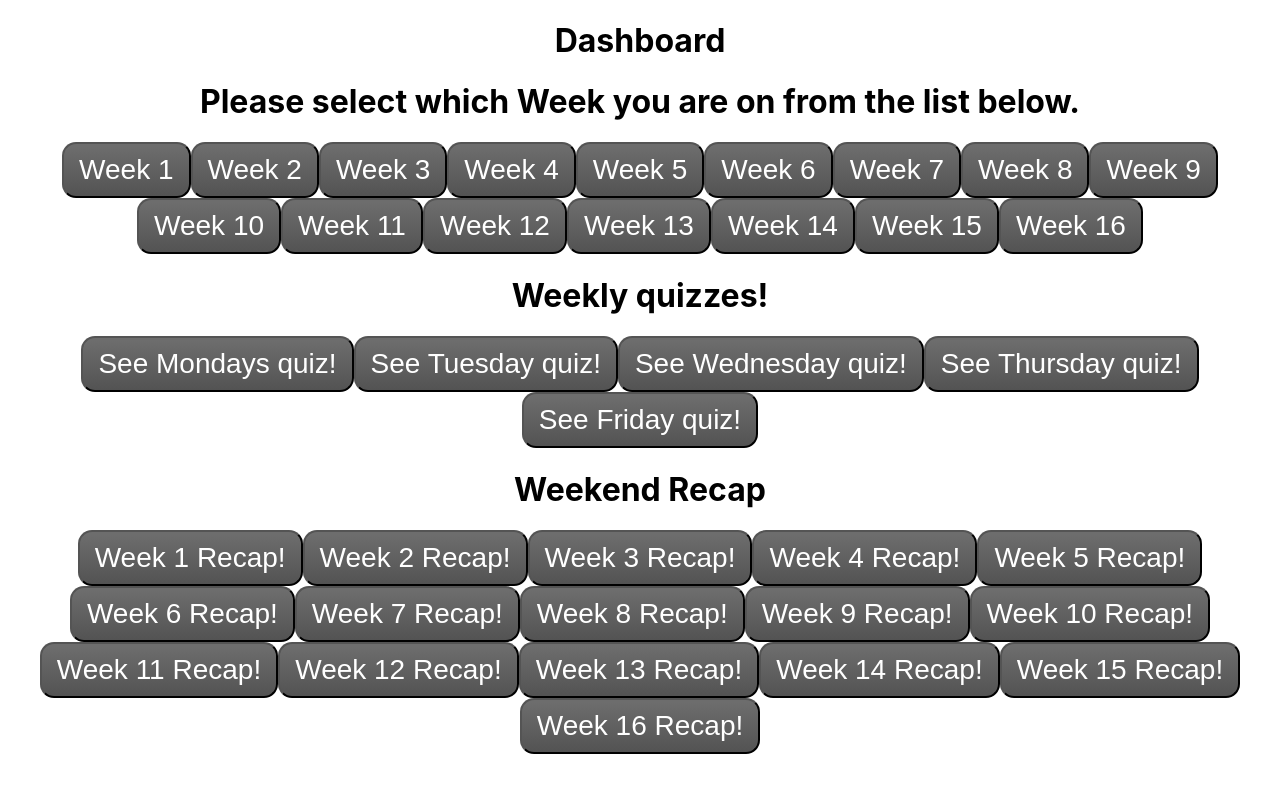
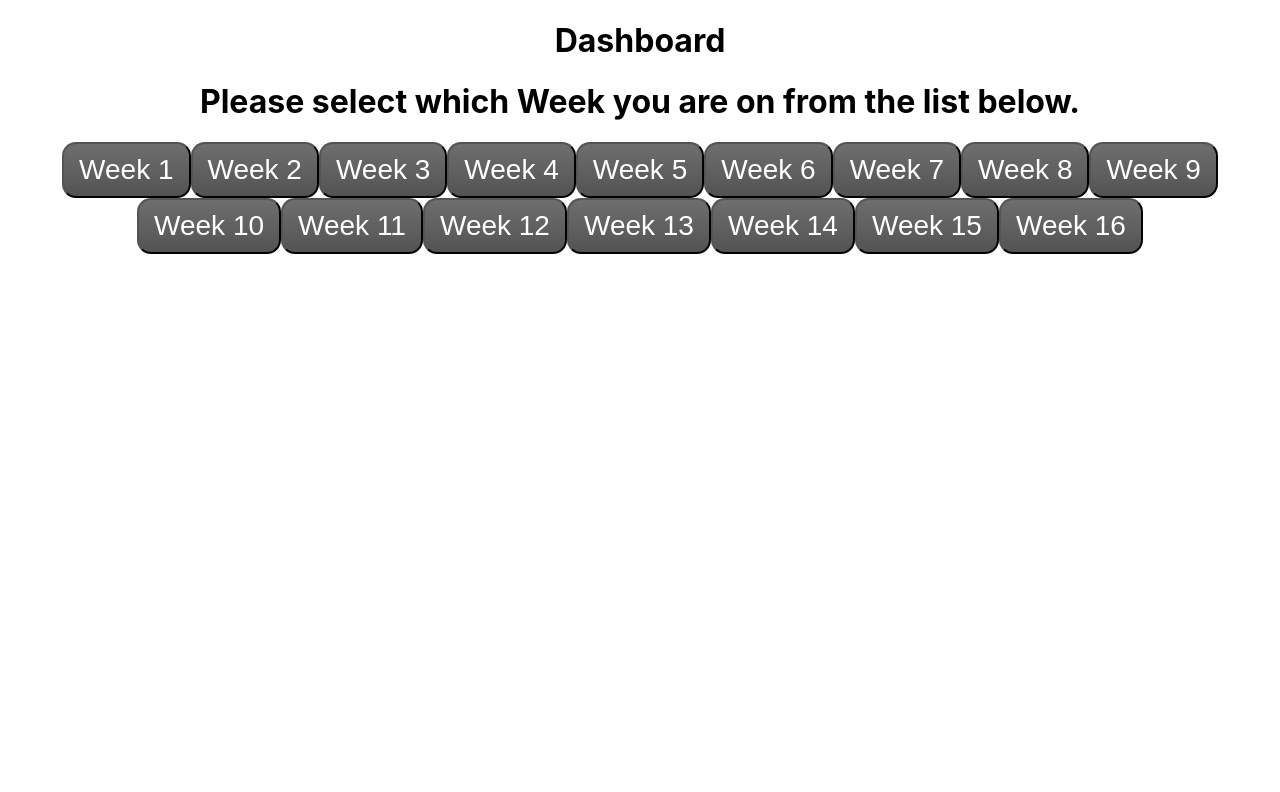
Before and after one commit to SchoolOfCode/w9_frontend-project-magic-room-32, a React (Create React App) app in the folder front/: page / in a window 1280 px wide. Shown: the top 792 px of the page. Built offline with nearby package versions, Linux system fonts and the light colour scheme.

Commit message:
button functions work in progress

```diff
--- a/front/src/components/Buttons/eachWeek.js
+++ b/front/src/components/Buttons/eachWeek.js
@@ -22,7 +22,7 @@ export default function EachWeek() {
         <button className="week14"> Week 14 </button>
         <button className="week15"> Week 15 </button>
         <button className="week16"> Week 16 </button>
-        <Buttons></Buttons>
+
         </div>
     )
 }
```
